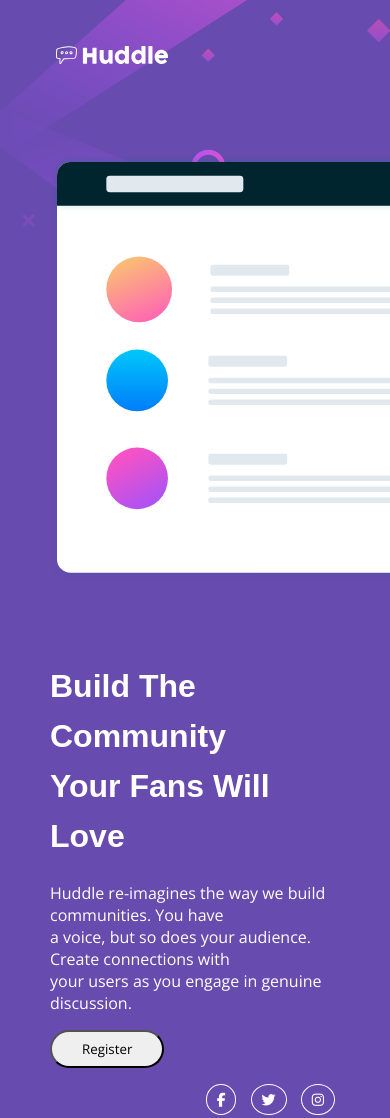
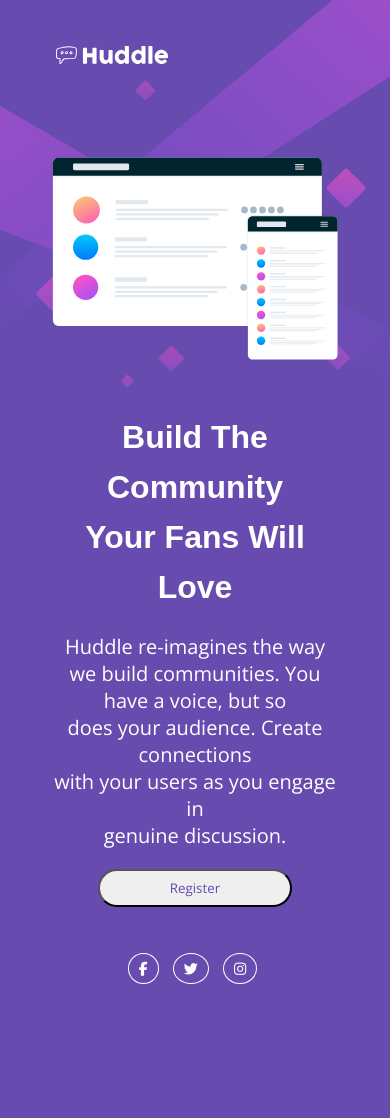
Before and after one commit to Technelly/Huddle, a plain HTML site: page index.html in a window 390 px wide. After the commit the page ends 1009 px from the top, so only its background shows below. Drawn offline with nearby package versions, Linux system fonts and the light colour scheme.

Commit message:
final commit

```diff
--- a/index.html
+++ b/index.html
@@ -22,22 +22,27 @@
 
   <div class="intro">
 
-    <img src="images/illustration-mockups.svg" class="illustration" alt="mockup illustration">
+  <img src="images/illustration-mockups.svg" class="illustration" alt="mockup illustration">
+
+
 
       <h1 class="text">Build The Community <br>Your Fans Will Love</h1>
 
-      <p class="text">Huddle re-imagines the way we build communities. You have <br>a voice, but so does your audience.
-      Create connections with <br>your users as you engage in genuine discussion.</p>
-      <button type="button" name="button">Register</button>
+      <p class="text">Huddle re-imagines the way we build communities. You have <br class="large-screen">a voice, but so <br class="small-screen"> does your audience.
+      Create connections <br class="small-screen"> with <br class="large-screen">your users as you engage in <br class="small-screen"> genuine discussion.</p>
+<div class="button-div">
+  <button type="button" name="button" class="center">Register</button>
+</div>
+
 
 </div>
 
   </main>
 
   <footer>
-      <a href="#"><i class="fab fa-facebook-f"></i></a>
-      <a href="#"><i class="fab fa-twitter"></i></a>
-      <a href="#"><i class="fab fa-instagram"></i></a>
+      <a href="https://www.facebook.com/Sidoo3"><i class="fab fa-facebook-f"></i></a>
+      <a href="https://twitter.com/SAMUEL__ABAH"><i class="fab fa-twitter"></i></a>
+      <a href="https://www.instagram.com/samuel__abah/"><i class="fab fa-instagram"></i></a>
   </footer>
     <script src="https://kit.fontawesome.com/a4100ca161.js" crossorigin="anonymous"></script>
 </body>
--- a/styles.css
+++ b/styles.css
@@ -15,9 +15,9 @@ body {
   box-sizing: border-box;
 }
 
-#container {
+/* #container {
   min-height: 100%;
-}
+} */
   /* .attribution { font-size: 11px; text-align: center; }
   .attribution a { color: hsl(228, 45%, 44%); } */
   h1 {
@@ -35,25 +35,29 @@ body {
 
 .logo-image {
   height: 30px;
+  text-align: left;
 }
 
 .intro {
   padding-left: 50px;
   overflow: auto;
 }
-
+/* mockup */
 .illustration {
   float: left;
   margin-right: 50px;
-
 }
 
+.small-screen {
+  display: none;
+}
 
 button {
   cursor: pointer;
-  border-radius: 20px;
+  border-radius: 100px;
   padding: 8px 30px;
   font-family: 'Open Sans', sans-serif;
+  color: #675b5b;
 }
 
 .text {
@@ -63,14 +67,14 @@ button {
 footer {
 
   height: 100px;
-  position: relative;
   text-align: right;
-padding-right: 50px;
-padding-top: 20px;
+  padding-right: 50px;
+  /* padding-bottom: 30px; */
+  margin-top: 30px;
 }
 
 a {
-  border-radius: 90%;
+  border-radius: 100%;
   border: 1px solid #fff;
   padding: 5px 10px;
   margin: 5px;
@@ -81,7 +85,7 @@ a {
 /* social media icons hover effect */
 
 .fa-facebook-f:hover {
-  color: #3b5998
+  color: #3b5998;
 }
 
 .fa-twitter:hover {
@@ -91,3 +95,79 @@ a {
 .fa-instagram:hover {
   color: #3f729b;
 }
+
+
+@media(max-width:767px){
+  .illustration {
+    width: 100%;
+    padding-right: 50px;
+  }
+  /* .text{
+    font-size: 15px;
+  } */
+
+  /* h1 {
+    line-height: 1.5rem;
+  } */
+
+footer{
+  margin-top: 63px;
+}
+
+}
+
+@media (min-width: 991) {
+  .illustration {
+    float: left;
+    margin-right: 50px;
+  }
+}
+
+@media(max-width: 575px) {
+  .illustration {
+width: 100%;
+padding-bottom: 50px;
+padding-right: 0;
+  }
+  .intro {
+    padding-right: 50px;
+  }
+
+  .center {
+    padding: 8px 70px;
+    color: #674BAF;
+  }
+
+  footer {
+    text-align: center;
+    margin-top: 50px;
+    margin-left: 45px;
+    padding-bottom: 30px;
+    height: 50%;
+  }
+/* mobile background image */
+  body {
+    background-image: url(images/bg-mobile.svg);
+
+  }
+  .text {
+    margin-right: auto;
+    text-align: center;
+  }
+
+  p {
+    font-size: 20px;
+  }
+/* line breaks */
+.large-screen {
+    display: none;
+  }
+  .small-screen {
+    display: block;
+  }
+
+  .button-div {
+    text-align: center;
+  }
+
+}
```
Also changed, not shown: design/desktop-design.jpg (added), design/desktop-preview.jpg (added), design/mobile-design.jpg (added).
